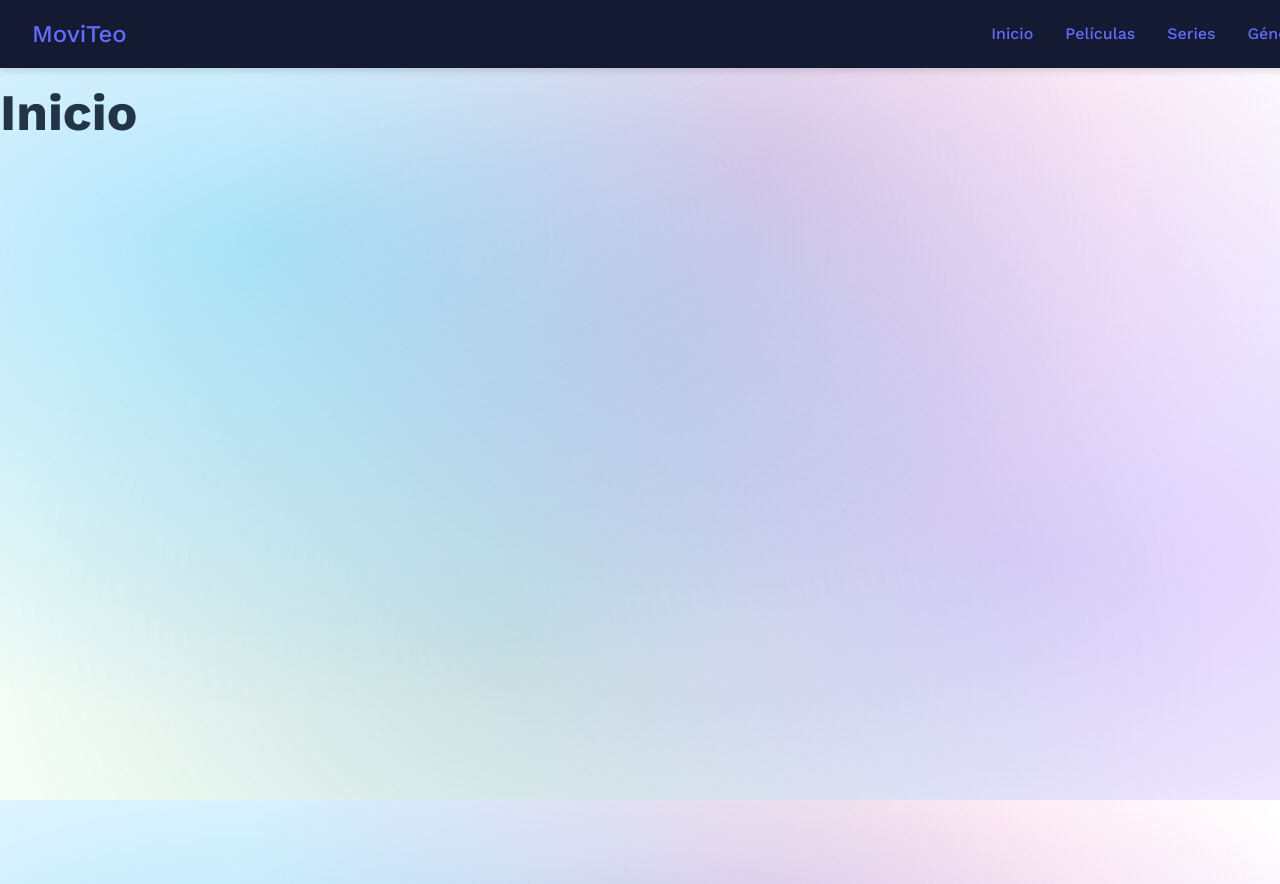
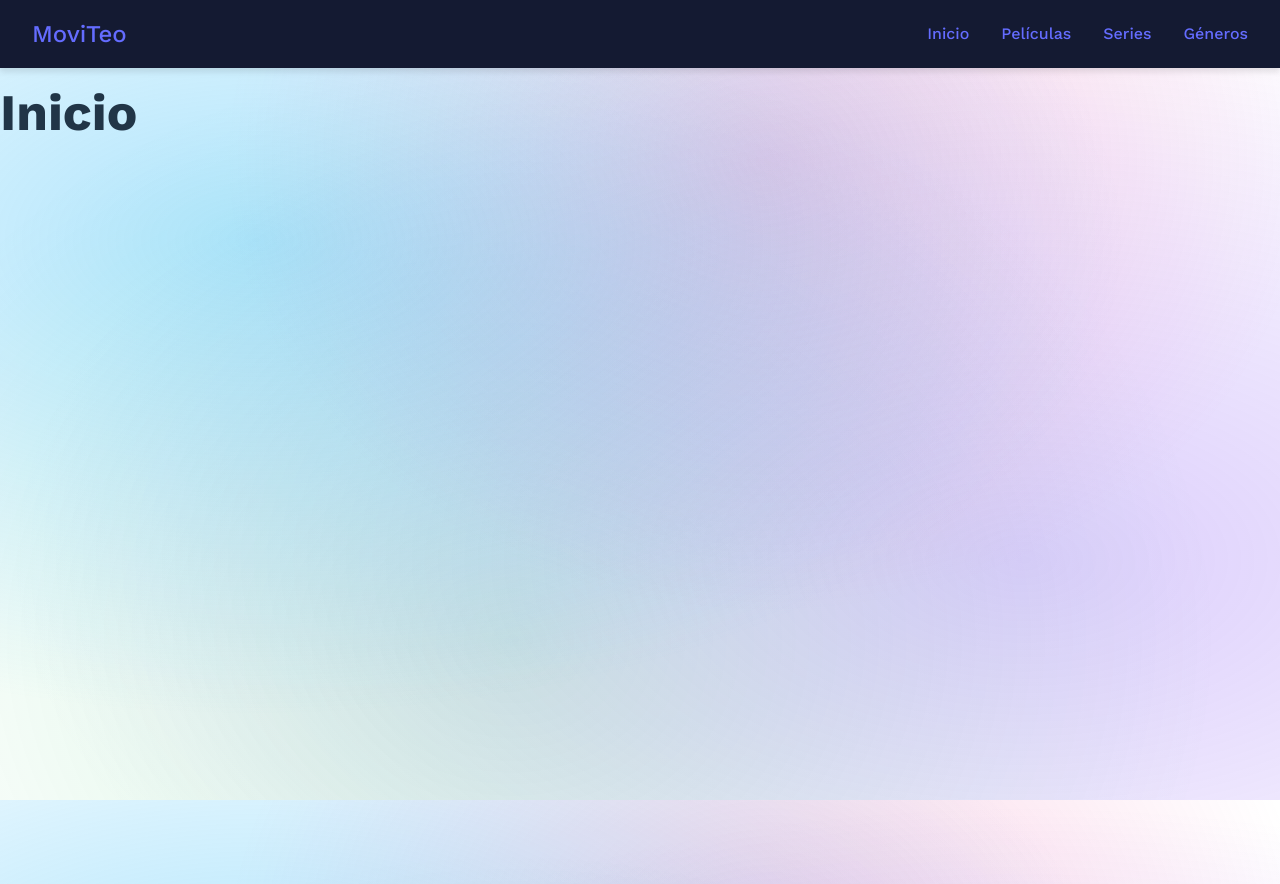
Before and after one commit to EdiTeo/proyectMovie, a React (Vite) app: page / in a window 1280 px wide. Built offline with nearby package versions, Linux system fonts and the light colour scheme.

Commit message:
fix(style): ajustar overflow para pantallas pequeñas del header

```diff
--- a/src/style/Menu.css
+++ b/src/style/Menu.css
@@ -11,6 +11,8 @@
   width: 100%;
   z-index: 1000;
   box-shadow: 0 4px 6px rgba(0, 0, 0, 0.1);
+  flex-wrap: wrap;
+  box-sizing: border-box;
 }
 .contenido-nav{
     list-style-type: none;
@@ -18,6 +20,8 @@
     margin: 0;
     display: flex;
     gap: 2rem;/*1rem=16px */
+    flex-wrap: wrap;
+    max-width: 100%;
 }
 .logo .titulo-principal {
   font-size: 1.5rem;
```
